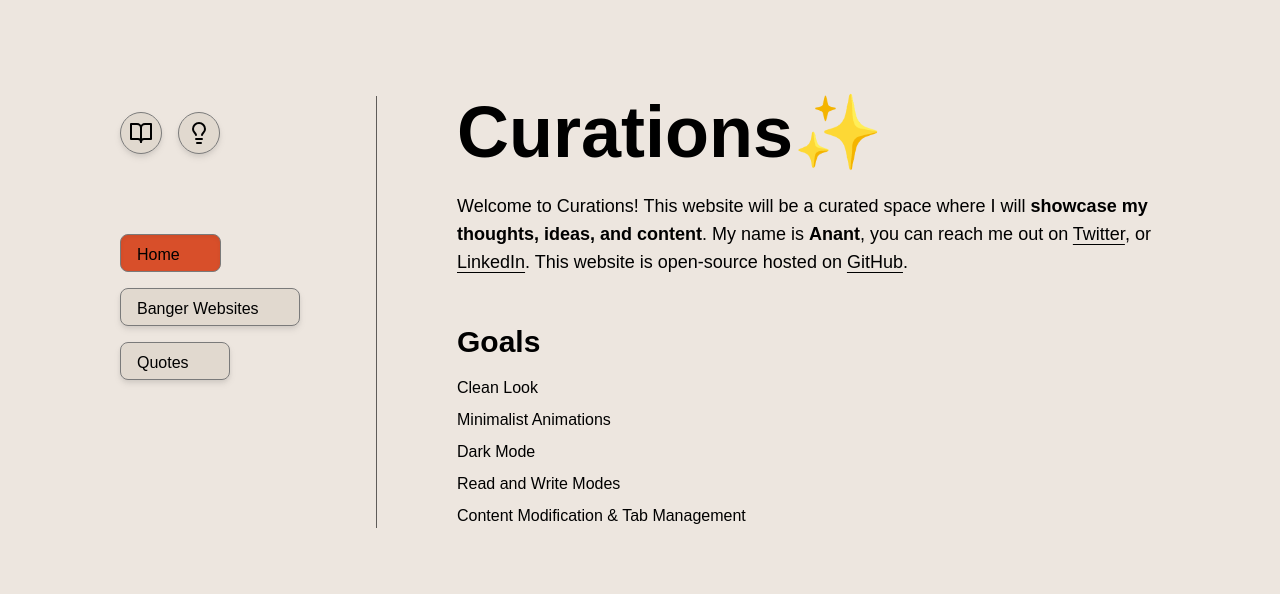
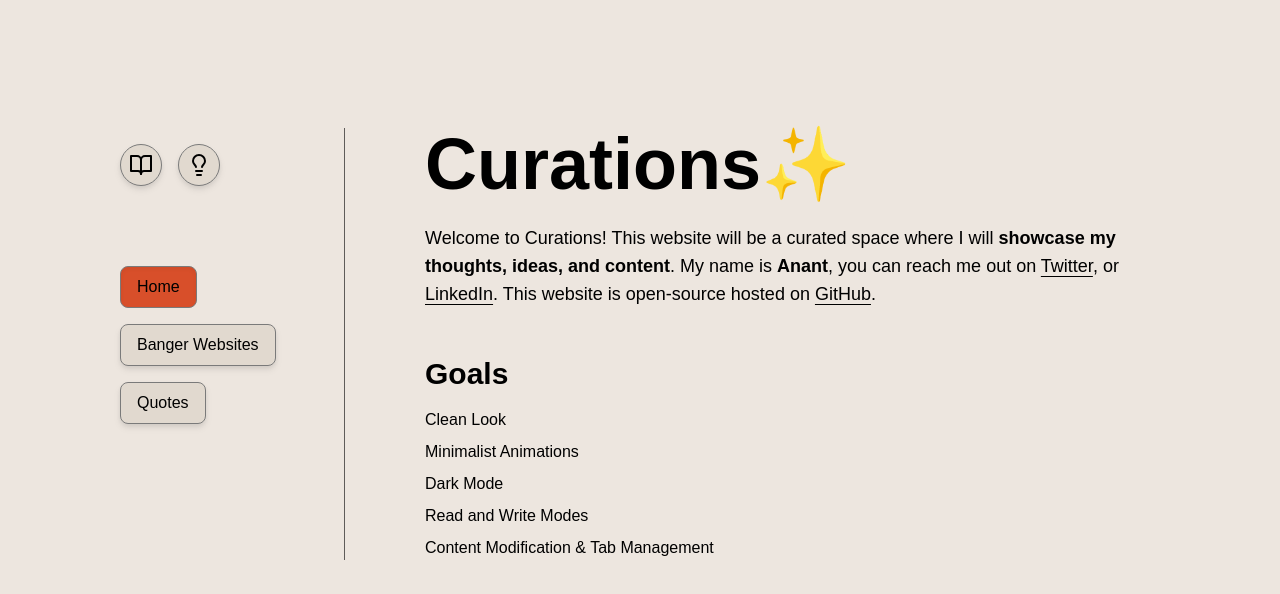
Before and after one commit to dubeyanant/Curations, a React (Vite) app: page / in a window 1280 px wide. Shown: the top 594 px of the page. Built offline with nearby package versions, Linux system fonts and the light colour scheme; no server answers.

Commit message:
style(Sidebar): :poop: add vertical sidebar

```diff
--- a/src/App.jsx
+++ b/src/App.jsx
@@ -4,14 +4,21 @@ import Home from "./components/Home";
 import Websites from "./components/Websites";
 import Quotes from "./components/Quotes";
 import { Center, Divider } from "@chakra-ui/react";
+import { AlignJustify } from "lucide-react";
 
 function App() {
   return (
-    <div className="px-[60px] xl:px-[120px] 2xl:px-[160px] py-16 xl:py-24 2xl:py-32 flex gap-16 xl:gap-20">
-      <div className="mr-44">
+    <div className="px-[60px] xl:px-[120px] 2xl:px-[160px] py-10 md:py-20 lg:py-28 xl:py-32 flex flex-col md:flex-row gap-2 md:gap-16 xl:gap-20 items-start md:items-stretch">
+      <div className="flex items-center justify-between w-full visible md:hidden">
+        <h2 className="text-2xl font-bold">Curations✨</h2>
+        <button>
+          <AlignJustify />
+        </button>
+      </div>
+      <div className="fixed md:flex flex-col hidden md:visible">
         <SideBar />
       </div>
-      <Center>
+      <Center className=" ml-56">
         <Divider orientation="vertical" />
       </Center>
       <div>
--- a/src/components/SideBar.jsx
+++ b/src/components/SideBar.jsx
@@ -53,7 +53,9 @@ const SideBarButton = ({ children, isClicked, onClick }) => {
 };
 
 const SidebarTabSection = ({ children }) => (
-  <div className="mt-20 flex flex-col items-start gap-4">{children}</div>
+  <div className="mt-10 md:mt-20 flex flex-col items-start gap-4">
+    {children}
+  </div>
 );
 
 const SidebarTabItem = ({ children, isSelected, onClick }) => {
@@ -66,7 +68,8 @@ const SidebarTabItem = ({ children, isSelected, onClick }) => {
   return (
     <button
       className={
-        "pt-2 pb-1 pl-4 pr-10 border rounded-lg border-grays-gray " + tabClasses
+        "py-2 px-4 whitespace-nowrap border rounded-lg border-grays-gray " +
+        tabClasses
       }
       onClick={() => {
         dispatch(setSelectedTab(isSelected));
@@ -148,7 +151,7 @@ const SideBar = () => {
   ];
 
   return (
-    <div className="fixed">
+    <>
       <SidebarButtonGroup>
         <SideBarButton onClick={handleEditIconClick} isClicked={isEditIcon}>
           {isEditIcon ? <PencilLine /> : <BookOpen />}
@@ -171,7 +174,7 @@ const SideBar = () => {
 
       {/* Login modal */}
       <Login isOpen={isOpen} onClose={onClose} onLogin={handleLogin} />
-    </div>
+    </>
   );
 };
 
```
